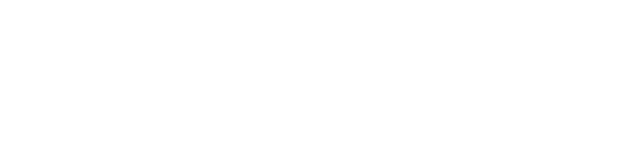
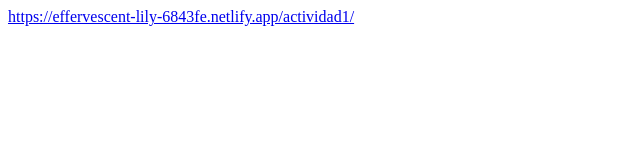
Before and after one commit to PritOnce/SAMOSA2, a plain HTML site: page index.html in a window 1280 px wide. Shown: the whole page, without its empty margins (0-640 px from the left). Drawn offline with Linux system fonts and the light colour scheme.

Commit message:
actividad1

```diff
--- a/index.html
+++ b/index.html
@@ -7,7 +7,7 @@
     <title>Document</title>
 </head>
 <body>
-    <a href="https://effervescent-lily-6843fe.netlify.app/actividad1/"
-    <a href="https://effervescent-lily-6843fe.netlify.app/actividad2/"
+    <a href=”actividad1”>
+        https://effervescent-lily-6843fe.netlify.app/actividad1/
 </body>
 </html>
```
